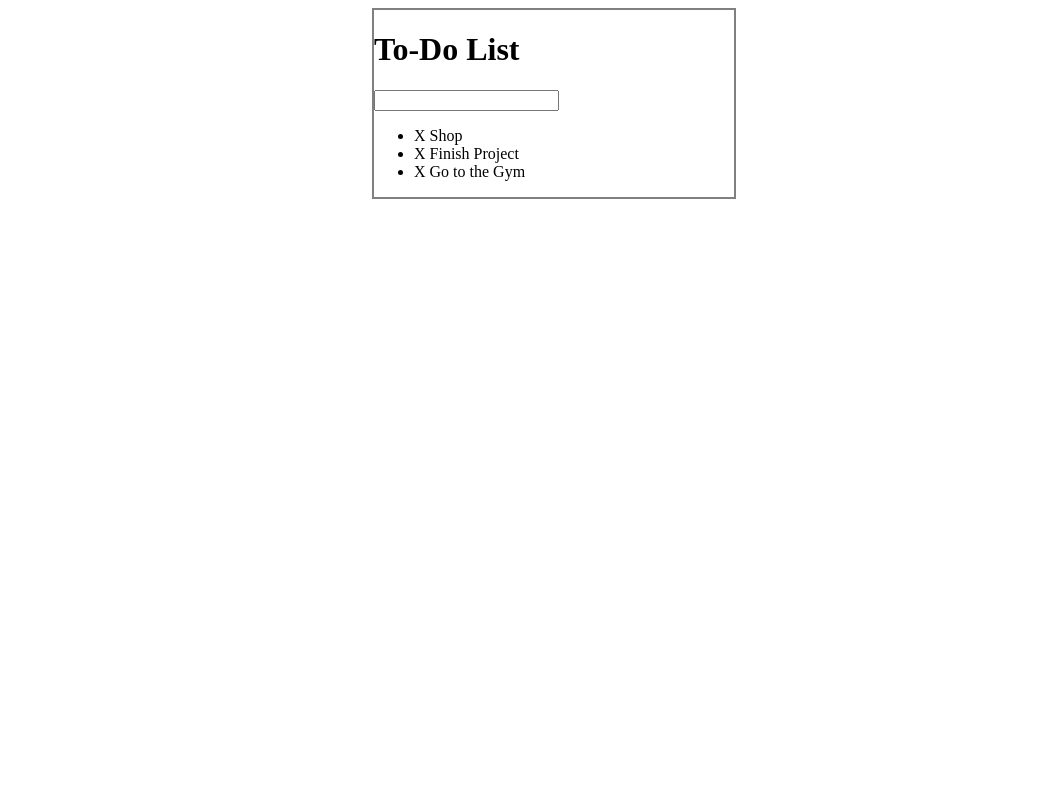
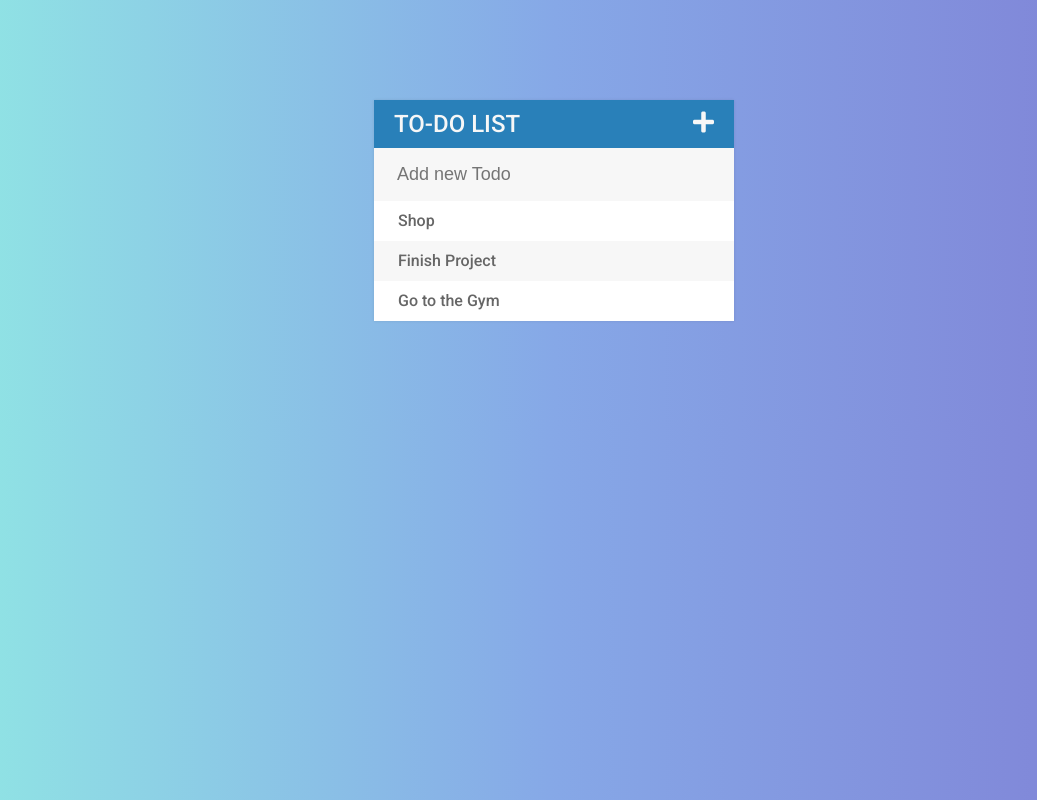
Before and after one commit to ArthurAnastopulos/To-Do-List, a plain HTML site: page index.html in a window 1280 px wide. Shown: the whole page, without its empty margins (86-1123 px from the left). Drawn offline with Linux system fonts and the light colour scheme.

Commit message:
Styling of css

```diff
--- a/assets/css/styles.css
+++ b/assets/css/styles.css
@@ -1,10 +1,82 @@
+body {
+    background: #7F7FD5;  /* fallback for old browsers */
+    background: -webkit-linear-gradient(to right, #91EAE4, #86A8E7, #7F7FD5);  /* Chrome 10-25, Safari 5.1-6 */
+    background: linear-gradient(to right, #91EAE4, #86A8E7, #7F7FD5); /* W3C, IE 10+/ Edge, Firefox 16+, Chrome 26+, Opera 12+, Safari 7+ */
+    font-family: Roboto, sans-serif;;
+}
+
+h1 {
+    background: #2980b9;
+    color: #f7f7f7;
+    margin: 0;
+    padding: 10px 20px;
+    text-transform: uppercase;
+    font-size: 24px;
+    font-weight: normal;
+}
+
+ul {
+    list-style: none;
+    margin: 0;
+    padding: 0;
+}
+
+span {
+    background: #e74c3c;
+    color: #ffffff;
+    height: 40px;
+    width: 0;
+    margin-right: 20px;
+    text-align: center;
+    display: inline-block;
+    transition: 0.2s linear;
+    opacity: 0;
+}
+
+li {
+    background: #ffffff;
+    height: 40px;
+    line-height: 40px;
+    color: #666;
+}
+
+li:nth-child(2n) {
+    background: #f7f7f7;
+}
+
+li:hover span {
+    width: 40px;
+    opacity: 1.0;
+}
+
+input {
+    font-size: 18px;
+    background-color: #f7f7f7;
+    color: #2980b9;
+    width: 100%;
+    padding: 13px 13px 13px 20px;
+    box-sizing: border-box;
+    border: 3px solid rgba(0, 0, 0, 0);
+}
+
+input:focus {
+    background: #fff;
+    border: 3px solid #2980b9;
+    outline: none;
+}
+
 #container {
     width: 360px;
-    margin: 0 auto;
-    border: 2px solid gray;
+    margin: 100px auto;
+    background-color: #f7f7f7;
+    box-shadow: 0 0 3px rgba(0, 0, 0, 0.1);
 }
 
 .completed {
     color: gray;
     text-decoration: line-through;
 }
+
+.fa-plus {
+    float: right;
+}
--- a/assets/js/todos.js
+++ b/assets/js/todos.js
@@ -13,6 +13,10 @@ $("input[type='text']").keypress(function(Event){
     if(Event.which === 13) {
         var input = $(this).val();
         $(this).val("");
-        $("ul").append("<li><span>X</span> " + input + "</li>");
+        $("ul").append("<li><span><i class='fa fa-trash'></i></span> " + input + "</li>");
     }
 });
+
+$(".fa-plus").click(function() {
+    $("input[type='text']").fadeToggle();
+});
--- a/index.html
+++ b/index.html
@@ -4,18 +4,20 @@
     <meta charset="UTF-8">
     <meta name="viewport" content="width=device-width, initial-scale=1.0">
     <link rel="stylesheet" type="text/css" href="assets/css/styles.css">
+    <link href="https://fonts.googleapis.com/css2?family=Roboto:ital,wght@0,500;0,700;1,400&display=swap" rel="stylesheet">
+    <link rel="stylesheet" href="https://use.fontawesome.com/releases/v5.14.0/css/all.css" integrity="sha384-HzLeBuhoNPvSl5KYnjx0BT+WB0QEEqLprO+NBkkk5gbc67FTaL7XIGa2w1L0Xbgc" crossorigin="anonymous">
     <script type ="text/javascript" src="assets/js/lib/jquery-3.5.1.min.js"></script>
     <title>To-Do List</title>
 </head>
 <body>
     <div id="container">
-        <h1>To-Do List</h1>
-        <input type="text">
+        <h1>To-Do List <i class="fa fa-plus"></i></h1>
+        <input type="text" placeholder="Add new Todo" maxlength="40">
 
         <ul>
-            <li><span>X</span> Shop</li>
-            <li><span>X</span> Finish Project</li>
-            <li><span>X</span> Go to the Gym</li>
+            <li><span><i class="fa fa-trash"></i></span> Shop</li>
+            <li><span><i class="fa fa-trash"></i></span> Finish Project</li>
+            <li><span><i class="fa fa-trash"></i></span> Go to the Gym</li>
         </ul>
     </div>
 
```
